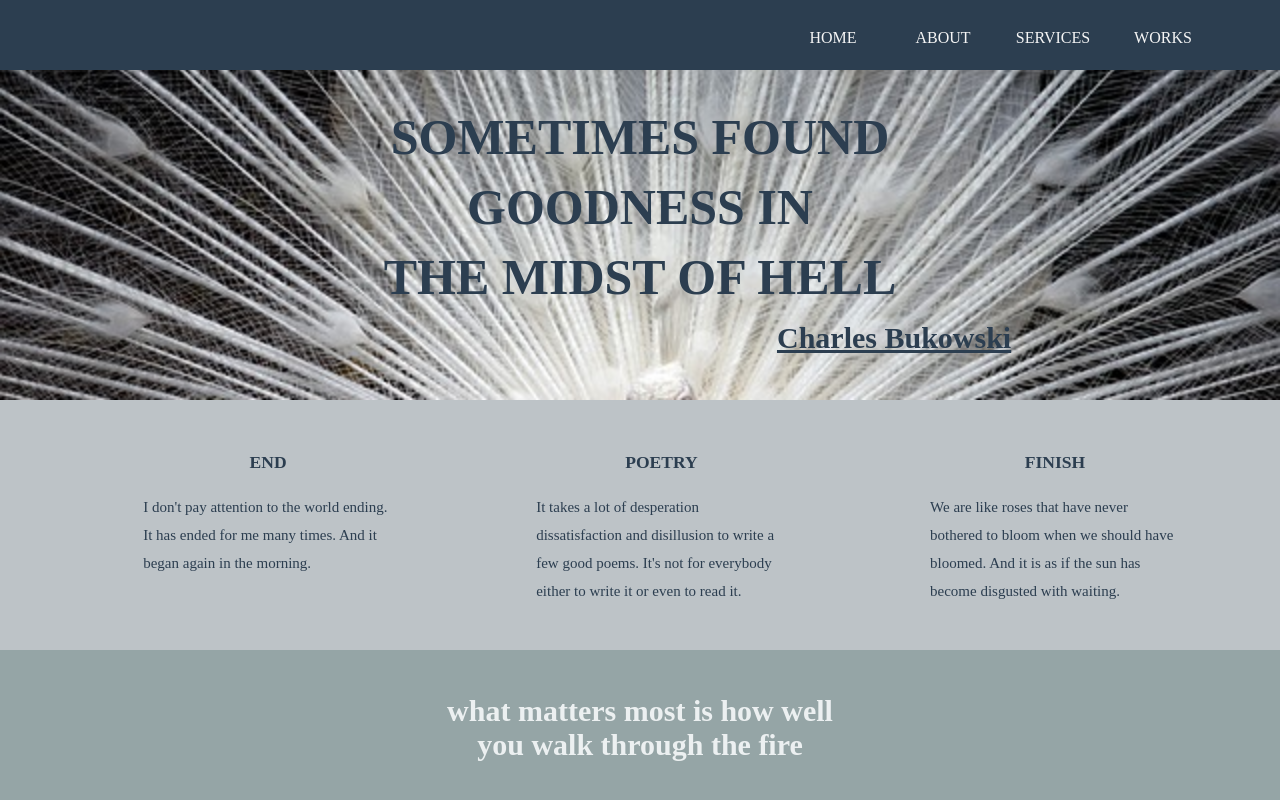
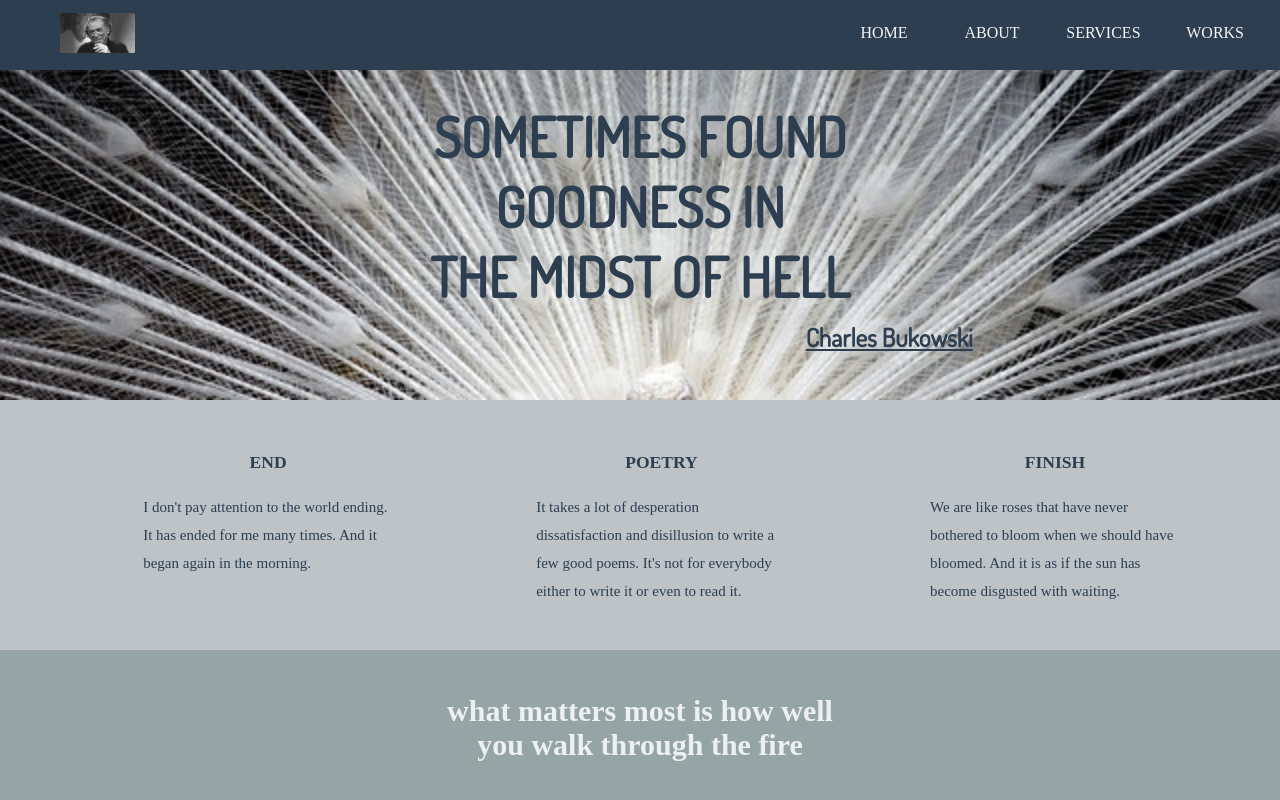
Before and after one commit to Acima2/Bukowski, a plain HTML site: page index.html in a window 1280 px wide. Shown: the top 800 px of the page. Drawn offline with Linux system fonts and the light colour scheme; a web font is replaced by a local one.

Commit message:
Photo Bukowski, changement de font Header

```diff
--- a/css/style.css
+++ b/css/style.css
@@ -15,16 +15,39 @@
 	display: table-header-group;
 	background-color: #2c3e50;
 	height: 70px;
-	border-spacing: 20px;
+	border-spacing: 20px 10px;
 	position: fixed;
 	width: 100%;
 	z-index: 99;
 }
 
+.logo {
+	display: table-cell;
+	width: 69%;
+	vertical-align: middle;
+	padding-left: 40px;
+}
+
+.bukowski {
+	background-image: url('../img/bukowski.jpg');
+	background-size: cover;
+	background-repeat: no-repeat;
+	background-position: top center;
+	height: 40px;
+	width: 75px;
+	border-radius: 4%;
+	cursor: pointer;
+}
+
+.bukowski:hover {
+	height: 45px;
+	width: 90px;
+}
+
 .bouton {
 	display: table-cell;
-	height: 35px;
-	width: 90px;
+	height: 45px;
+	width: 100px;
 	vertical-align: middle;
 	text-align: center;
 	text-transform: uppercase;
@@ -38,9 +61,6 @@
 	background-color: #e74c3c;
 }
 
-.menu {
-	margin-left: 60%;
-}
 
 /*HEADER*/
 
@@ -59,19 +79,19 @@
 	text-transform: uppercase;
 	color: #2c3e50;
 	line-height: 70px;
-    font-family: 'Droid Serif', serif;
-    font-size: 50px;
+    font-family: 'Dosis', sans-serif;
+    font-size: 55px;
     margin-top: 8%;
     margin-bottom: 4px;
 }
 
 .author {
 	text-align: right;
-	font-family: 'Droid Serif', serif;
-    font-size: 30px;
+	font-family: 'Dosis', sans-serif;
+    font-size: 25px;
     color: #2c3e50;
     font-weight: bold;
-    margin-right: 21%;
+    margin-right: 24%;
     margin-top: 9px;
     text-decoration: underline #2c3e50;
 }
@@ -102,6 +122,7 @@
 }
 
 /*LIGNE DEUX */
+
 .row2 {
 	display: table-row;
 }
@@ -168,6 +189,7 @@
 
 
 /*LIGNE TROIS*/
+
 .row3 {
 	display: table-row;
 }
@@ -263,6 +285,7 @@
 }
 
 /*FOOTER*/
+
 footer {
 	background-color: #2c3e50;
 	height: 70px;
--- a/index.html
+++ b/index.html
@@ -5,6 +5,7 @@
 	<meta charset="utf-8">
 	<link rel="stylesheet" type="text/css" href="css/style.css">
 	<link href="https://fonts.googleapis.com/css?family=Droid+Serif" rel="stylesheet">
+	<link href="https://fonts.googleapis.com/css?family=Dosis" rel="stylesheet">
 
 </head>
 <body>
@@ -16,6 +17,9 @@
 
 		<div id="nav">
 			<div class="menu">
+				<div class="logo">
+					<div class="bukowski"></div>
+				</div>
 				<div class="bouton">Home</div>
 				<div class="bouton">About</div>
 				<div class="bouton">Services</div>
```
Also changed, not shown: img/bukowski.jpg (added).
